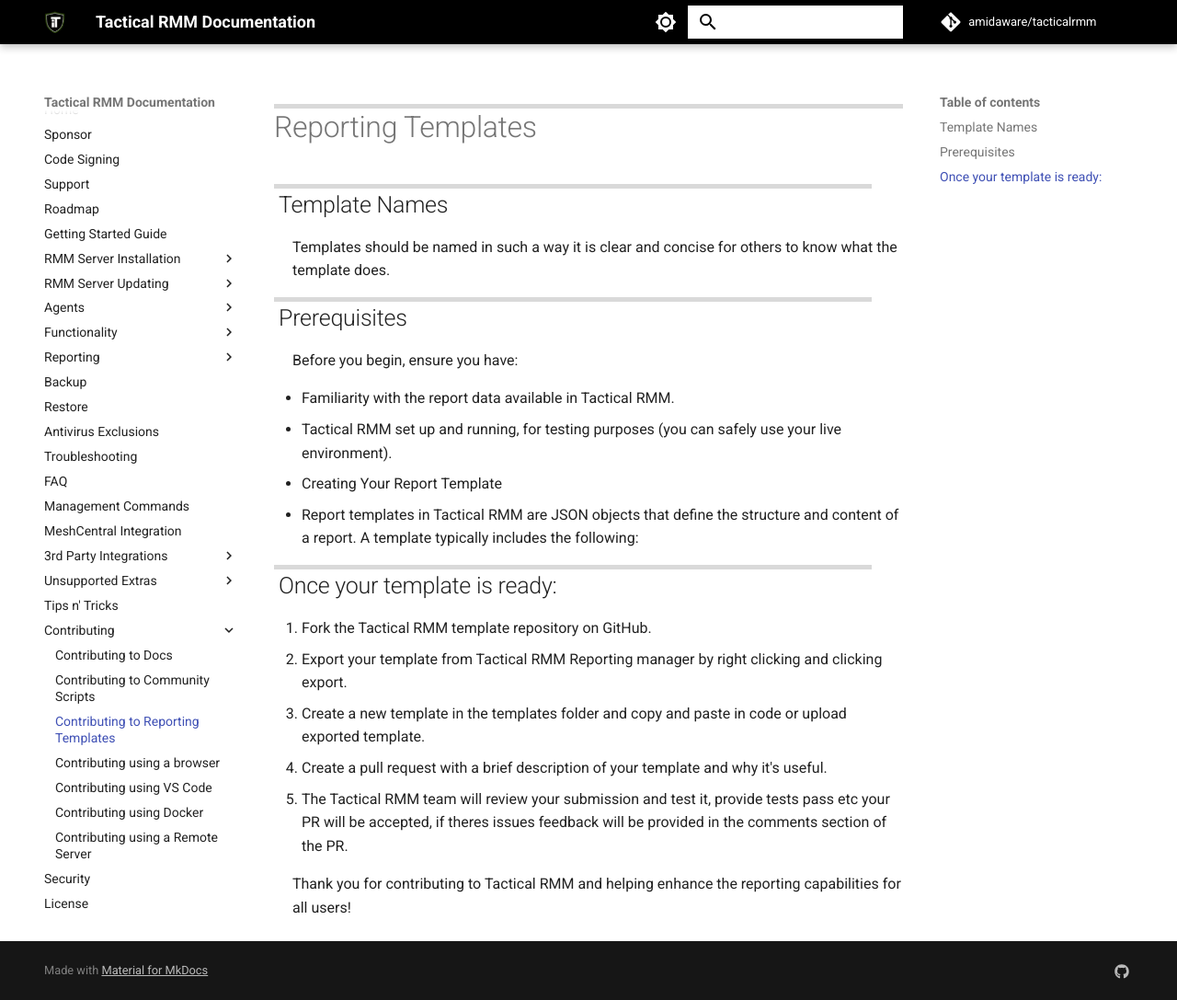
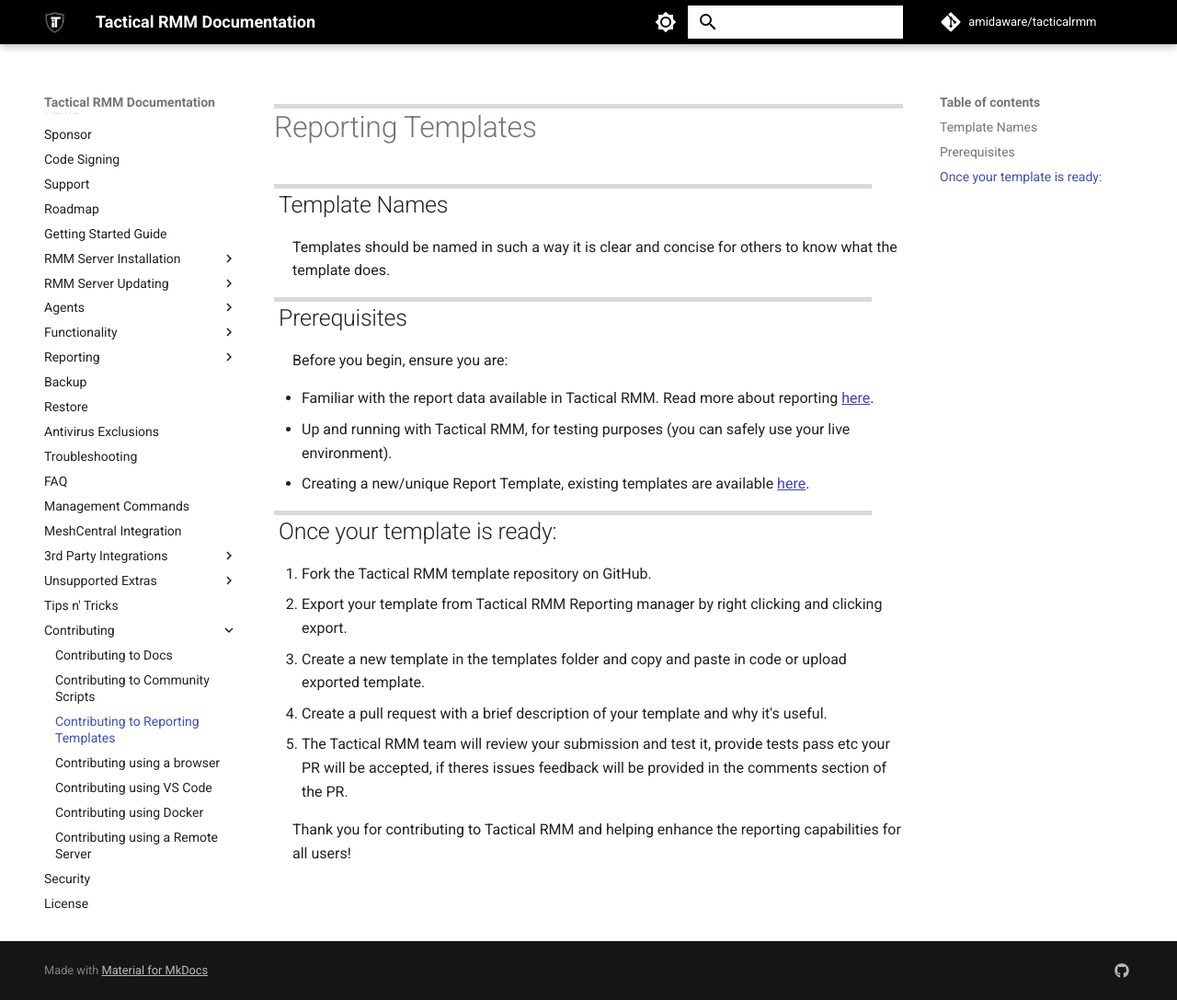
Before and after one commit to amidaware/trmm-docs, an MkDocs documentation site: the page built from docs/contributing_reporting_templates.md, in a window 1280 px wide and 1087 px high. Shown: the whole window at 92% size. Built offline with MkDocs 1.6.1 and Material for MkDocs 9.7.7, drawn with Linux system fonts in a browser that asks for light colours; comment, search, counter and statistics services are not loaded.

Commit message:
Update contributing_reporting_templates.md

```diff
--- a/docs/contributing_reporting_templates.md
+++ b/docs/contributing_reporting_templates.md
@@ -5,12 +5,11 @@
 Templates should be named in such a way it is clear and concise for others to know what the template does.
 
 ## Prerequisites
-Before you begin, ensure you have:
+Before you begin, ensure you are:
 
-- Familiarity with the report data available in Tactical RMM.
-- Tactical RMM set up and running, for testing purposes (you can safely use your live environment).
-- Creating Your Report Template
-- Report templates in Tactical RMM are JSON objects that define the structure and content of a report. A template typically includes the following:
+- Familiar with the report data available in Tactical RMM. Read more about reporting [here](https://docs.tacticalrmm.com/ee/reporting/reporting_overview/).
+- Up and running with Tactical RMM, for testing purposes (you can safely use your live environment).
+- Creating a new/unique Report Template, existing templates are available [here](https://github.com/amidaware/reporting-templates).
 
 ## Once your template is ready:
 
@@ -20,5 +19,4 @@
 4. Create a pull request with a brief description of your template and why it's useful.
 5. The Tactical RMM team will review your submission and test it, provide tests pass etc your PR will be accepted, if theres issues feedback will be provided in the comments section of the PR.
 
-
 Thank you for contributing to Tactical RMM and helping enhance the reporting capabilities for all users!
```
